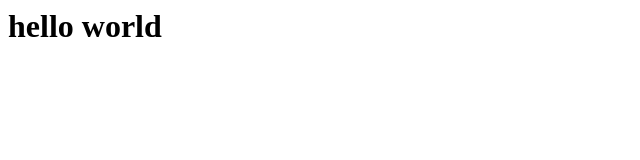
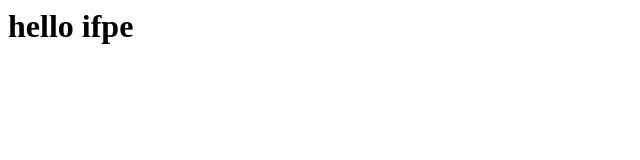
Before and after one commit to mateus1811/ifpe, a plain HTML site: page index.html in a window 1280 px wide. Shown: the full height of the page, 0-640 px from the left. Drawn offline with Linux system fonts and the light colour scheme.

Commit message:
alterado index e adicionado novo, abc e 123

```diff
--- a/index.html
+++ b/index.html
@@ -1 +1 @@
-<h1>hello world</h1>
+<h1>hello ifpe</h1>
```
Also changed, not shown: novo.html (added, +1 -0 lines), 123.html (added), abc.html (added).
